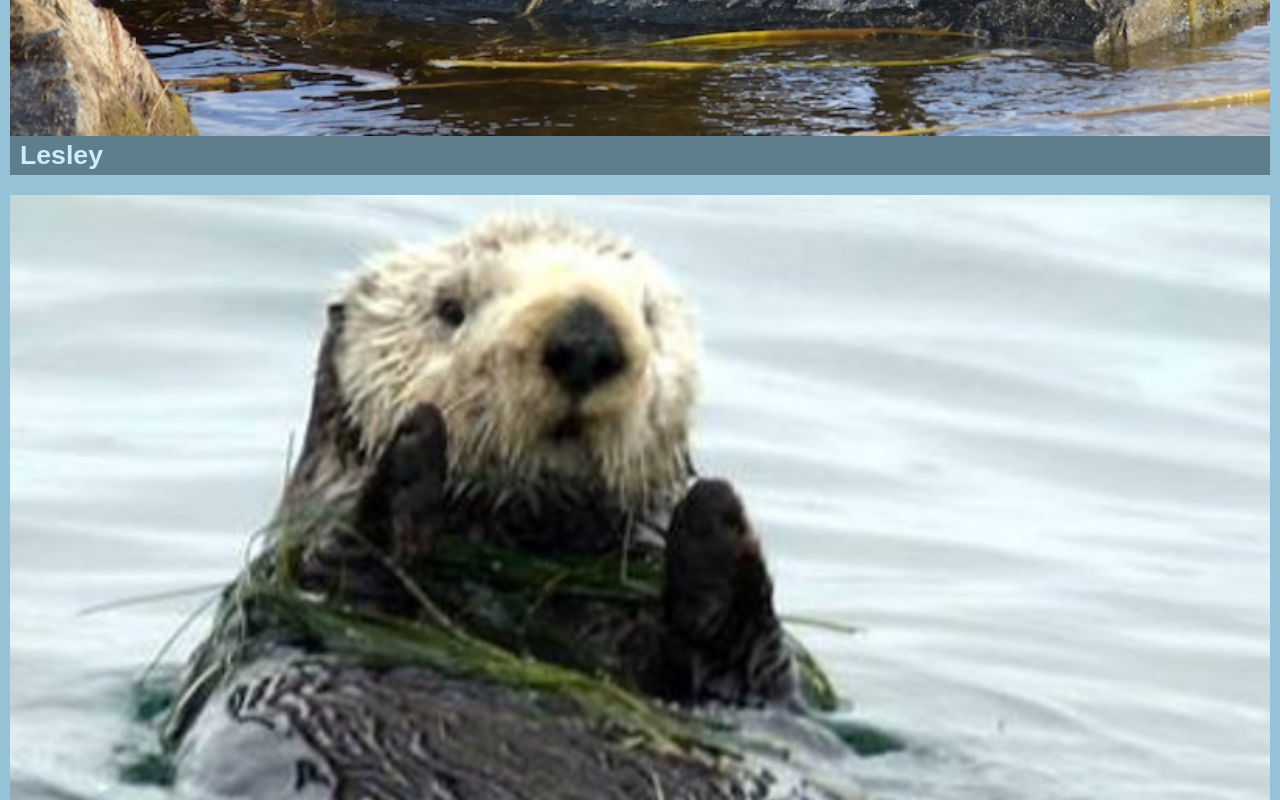
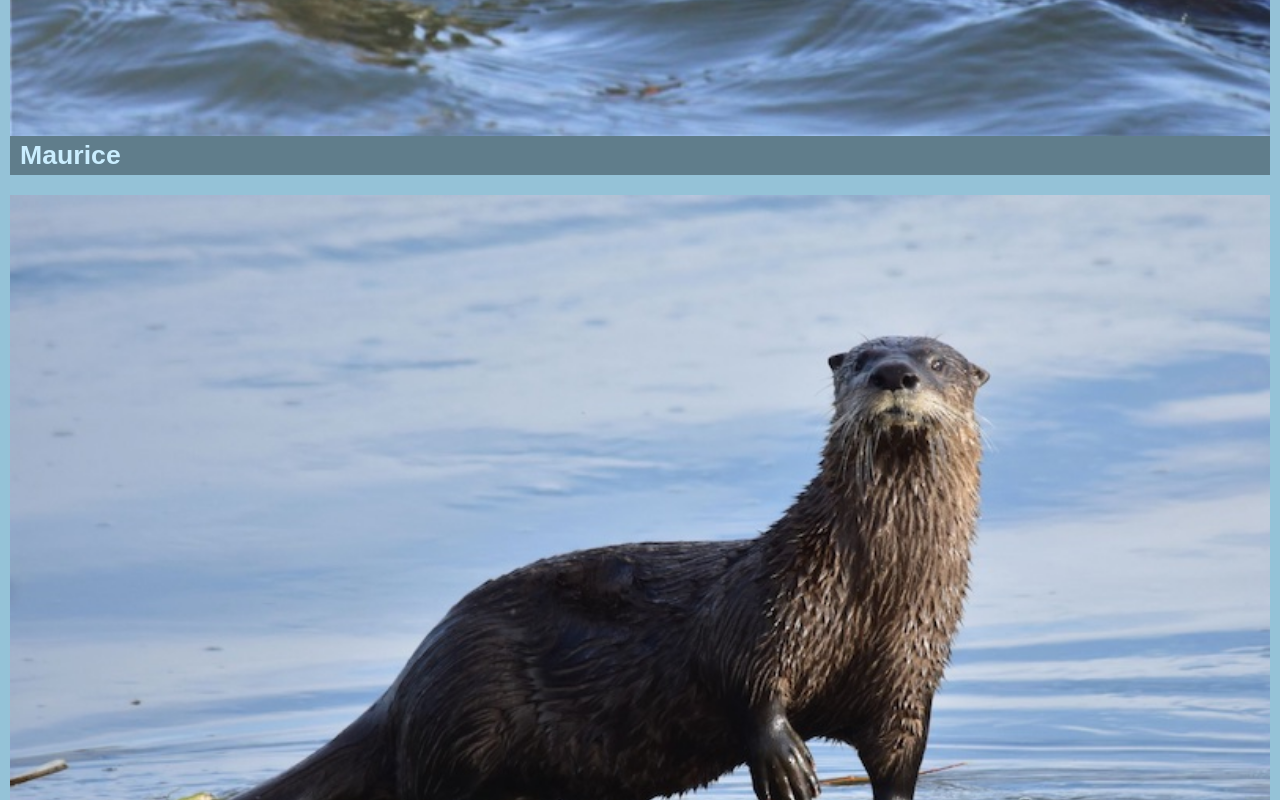
Before and after one commit to jiwpark00/React_BigNerdRanch, a React (Create React App) app: page / in a window 1280 px wide. Shown: the part 2620-3420 px from the top of the page. Built offline with nearby package versions, Linux system fonts and the light colour scheme.

Commit message:
Finished Chapter 2

```diff
--- a/src/App.js
+++ b/src/App.js
@@ -8,15 +8,26 @@ import Maurice from './otters/otter3.jpg';
 import Lesley from './otters/otter4.jpg';
 import Barbara from './otters/otter5.jpg';
 
+const ottersArray = [
+  { image: Barry, name: 'Barry', id: 1 },
+  { image: Robin, name: 'Robin', id: 2 },
+  { image: Maurice, name: 'Maurice', id: 3 },
+  { image: Lesley, name: 'Lesley', id: 4 },
+  { image: Barbara, name: 'Barbara', id: 5 },
+];
+
 function App() {
   return (
     <div>
       <Header />
       <ul className='post-list'>
-        <Post image={Barry} name='Barry' />
-        <Post image={Robin} name='Robin' />
-        <Post image={Lesley} name='Lesley' />
-        <Post image={Barbara} name='Barbara' />
+      {ottersArray.map((post) => (
+        <Post
+          key={post.id}
+          image={post.image}
+          name={post.name}
+        />
+        ))}
       </ul>
     </div>
   );
```
